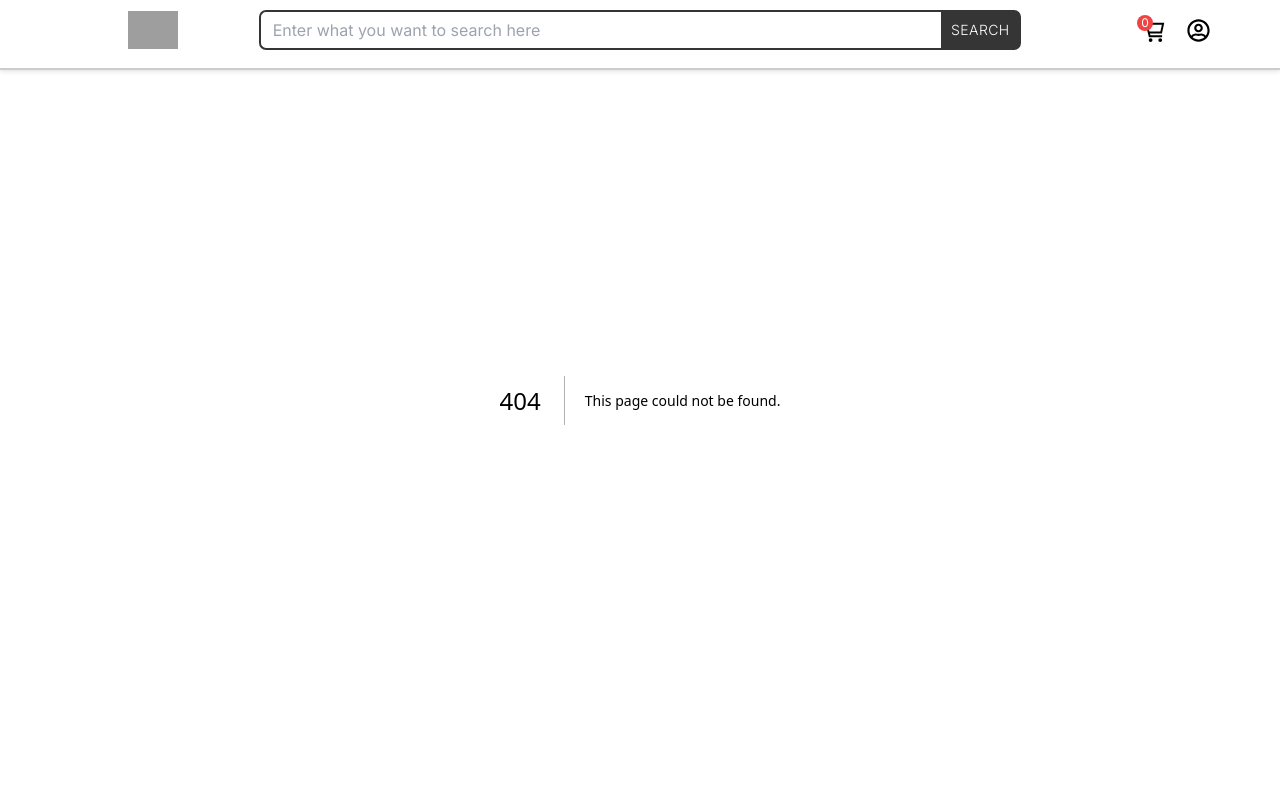
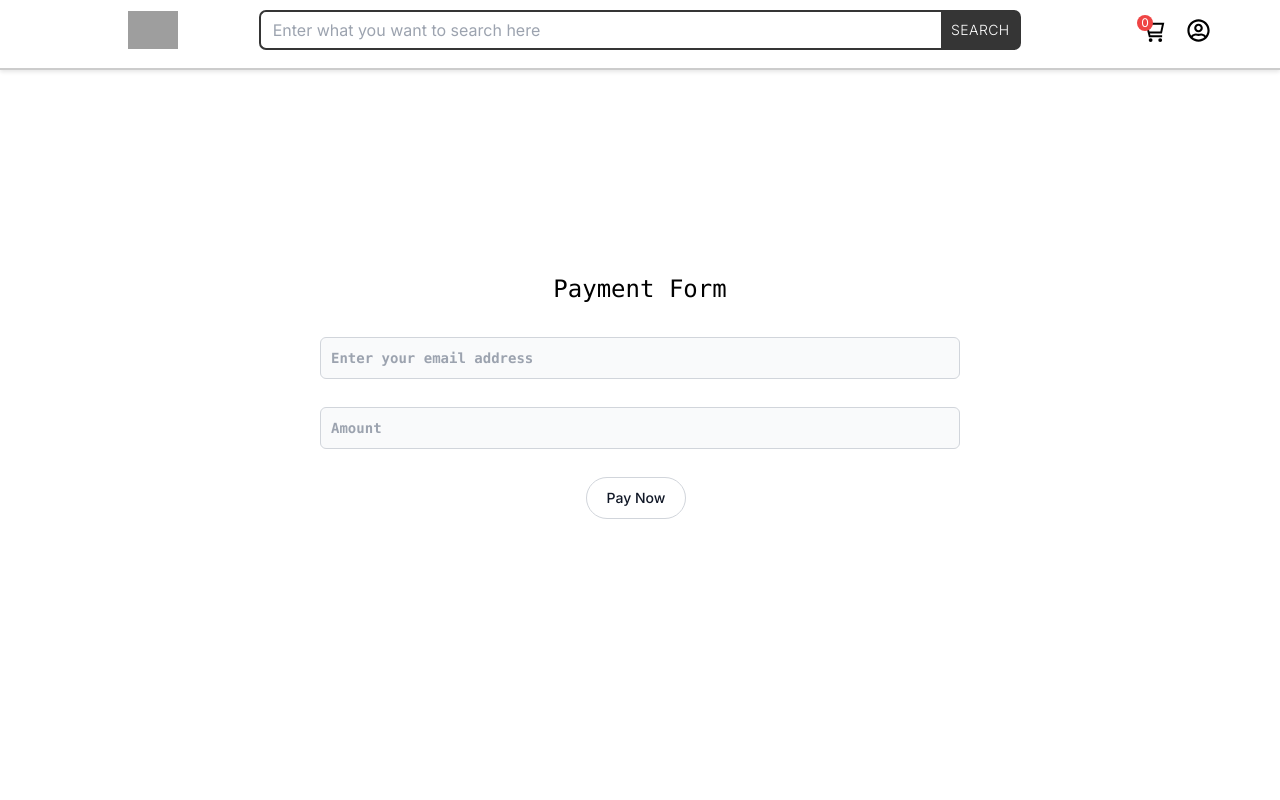
Before and after one commit to Jerry-Khobby/African-print-site, a Next.js app: page /Cartpage/payment in a window 1280 px wide. Before the commit this address had no page. Shown: the top 800 px of the page. Built offline with nearby package versions, Linux system fonts and the light colour scheme; grey boxes are pictures that could not be loaded.

Commit message:
started with the payment stack

```diff
--- /dev/null
+++ b/src/app/Cartpage/payment/page.js
@@ -0,0 +1,14 @@
+import React from 'react'
+import CheckOut from '@/components/cartPage/checkout';
+
+
+
+const CheckPayment = () => {
+  return (
+    <div className='h-screen'>
+      <CheckOut/>
+    </div>
+    );
+}
+
+export default CheckPayment;
--- a/src/app/api/page.js
+++ /dev/null
@@ -1,17 +0,0 @@
-import { initiMongoose } from "@/lib/mongoose";
-import Product from "@/models/Products";
-import { NextResponse } from "next/server";
-
-
-export default  async function GET(Request) {
-    try {
-        await initiMongoose();
-        console.log("MongoDB connection established");
-
-        const products = await Product.find();
-        NextResponse.status(200).json(products); // Set status and send JSON response
-    } catch (error) {
-        console.error("Error handling request:", error);
-        NextResponse.json({ error: "Internal Server Error" }); // Set status and send error response
-    }
-}
--- /dev/null
+++ b/src/components/cartPage/checkout.jsx
@@ -0,0 +1,55 @@
+"use client"
+
+import React, { useState } from 'react';
+
+const CheckOut = () => {
+  const [formData, setFormData] = useState({
+    email: '',
+    amount: '',
+  });
+
+  // Function to handle form submission
+  const handleSubmit = (event) => {
+    event.preventDefault(); // Prevent default form submission behavior
+    // Here you can perform any actions you want with the form data, like sending it to a server
+    console.log(formData); // For example, logging the form data to the console
+  };
+
+  // Function to handle changes in form fields
+  const handleChange = (event) => {
+    const { name, value } = event.target;
+    setFormData((prevFormData) => ({
+      ...prevFormData,
+      [name]: value,
+    }));
+  };
+
+  return (
+    <div className='h-full w-full items-center justify-center flex flex-col gap-8'>
+      <h2 className='text-bold font-mono text-2xl text-center '>Payment Form</h2>
+      <form onSubmit={handleSubmit} className='flex items-center justify-center w-1/2 flex-col gap-7'>
+        <input
+          type="email"
+          name="email"
+          value={formData.email}
+          placeholder="Enter your email address"
+          onChange={handleChange} // Call handleChange on input change
+          required
+          className='bg-gray-50 border border-gray-300 text-gray-900 text-sm rounded-md focus:border-blue-500 block w-full p-2.5 font-mono font-semibold'
+        />
+        <input
+          type="text"
+          name="amount"
+          value={formData.amount}
+          placeholder="Amount"
+          onChange={handleChange} // Call handleChange on input change
+          required
+          className='bg-gray-50 border border-gray-300 text-gray-900 text-sm rounded-md focus:border-blue-500 block w-full p-2.5 font-mono font-semibold'
+        />
+        <button type="submit" className="text-gray-900 bg-white border border-gray-300 focus:outline-none hover:bg-gray-100 focus:ring-4 focus:ring-gray-100 font-medium rounded-full text-sm px-5 py-2.5 me-2 mb-2 dark:bg-gray-800 dark:text-white dark:border-gray-600 dark:hover:bg-gray-700 dark:hover:border-gray-600 dark:focus:ring-gray-700">Pay Now</button>
+      </form>
+    </div>
+  );
+};
+
+export default CheckOut;
--- a/src/components/cartPage/eachCart.jsx
+++ b/src/components/cartPage/eachCart.jsx
@@ -6,6 +6,7 @@ import { FaTrash } from "react-icons/fa6";
 import { FiMinus } from "react-icons/fi";
 import { GoPlus } from "react-icons/go";
 import { increaseQuantity, decreaseQuantity,removeItem } from "@/lib/cartItemSlice";
+import { Link } from "@mui/material";
 
 
 const EachCartItemComponent = () => {
@@ -99,7 +100,10 @@ return Math.round((item.price* item.quantity)*100)/100;
         <h5 className="text-lg font-mono font-medium">Subtotal ${calculateSubtotalPrice()}</h5>
         <div className="w-full p-3  flex items-center justify-center">
           <button className="border-2 border-black px-4 py-2 rounded-md hover:bg-black hover:text-white transition duration-300">
+            <Link href="/Cartpage/payment">
             CHECKOUT ${calculateSubtotalPrice()}
+            </Link>
+
           </button>
         </div>
       </div>
```
Also changed, not shown: src/lib/cartItemSlice.js.
